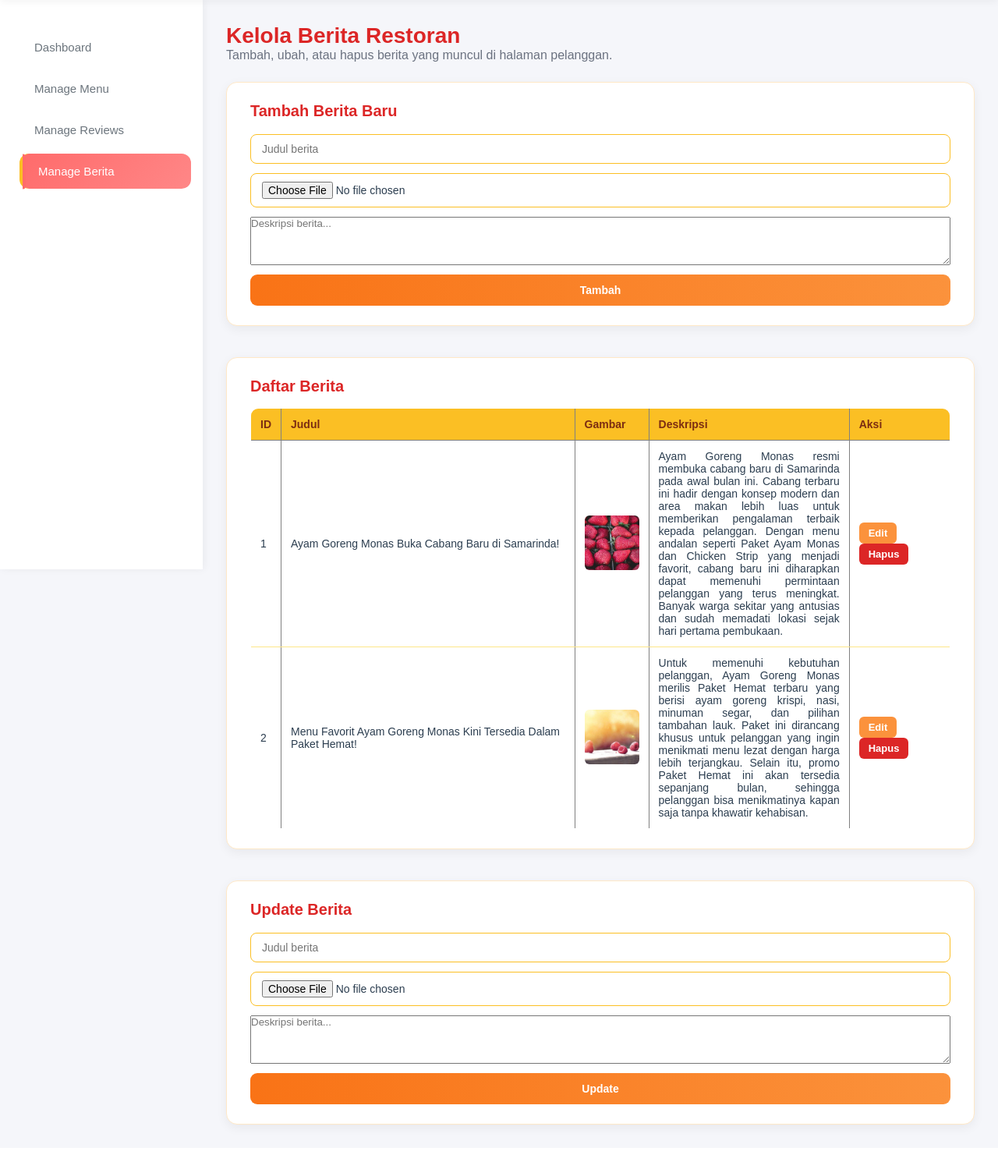
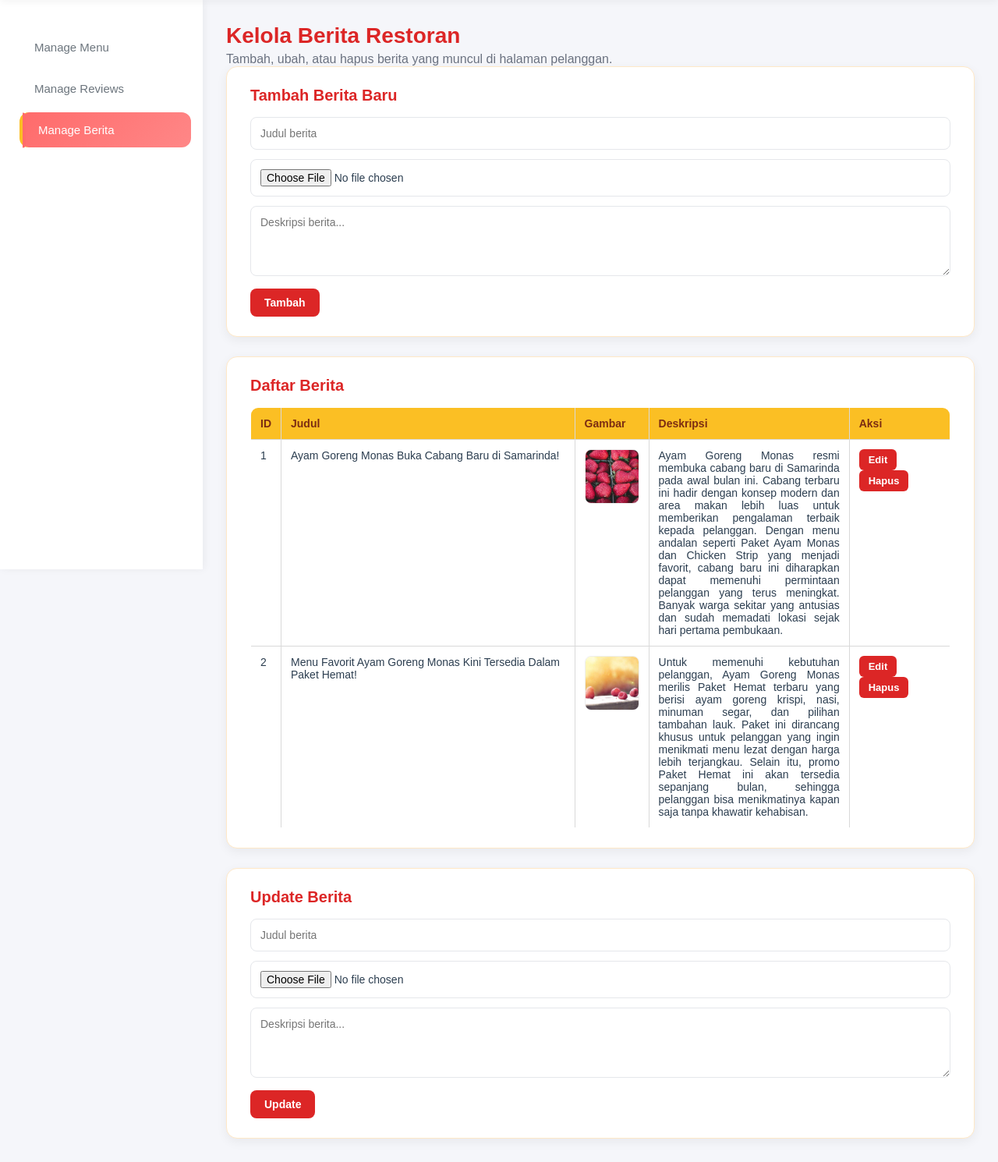
Before and after one commit to Britamaxx/Ayam-Goreng-Monas-Web, a PHP site: page /manage_berita.php in a window 1280 px wide. Shown: the part 70-1560 px from the top of the page at 78% size. Before the commit the page ends 1522 px from the top, so only its background shows below. Run offline with PHP 8.4, Linux system fonts and the light colour scheme; data comes from the database, SQL or seed files in the repository.

Commit message:
Add more detail

```diff
--- a/Style/manage_berita.css
+++ b/Style/manage_berita.css
@@ -1,3 +1,6 @@
+/* ======================
+   RESET & BASE STYLE
+====================== */
 * {
   margin: 0;
   padding: 0;
@@ -10,6 +13,9 @@
   color: #1a1a1a;
 }
 
+/* ======================
+   NAVBAR
+====================== */
 .navbar {
   position: fixed;
   top: 0;
@@ -31,6 +37,9 @@
   color: #DC2626;
 }
 
+/* ======================
+   SIDEBAR
+====================== */
 .sidebar {
   position: fixed;
   top: 70px;
@@ -71,6 +80,9 @@
   border-left-color: #FBBF24;
 }
 
+/* ======================
+   MAIN CONTENT
+====================== */
 .main-content {
   margin-left: 260px;
   margin-top: 90px;
@@ -88,13 +100,66 @@
   margin-top: 5px;
 }
 
+/* ======================
+   FORM CONTAINER
+====================== */
+.crud-container {
+  display: flex;
+  flex-direction: column;
+  gap: 25px;
+}
+
+/* Sama seperti manage_menu */
+.form-section {
+  background: #ffffff;
+  padding: 25px 30px;
+  border-radius: 14px;
+  box-shadow: 0 4px 14px rgba(0,0,0,0.06);
+  border: 1px solid #FFE8C7;
+}
+
+.form-section h2 {
+  font-size: 20px;
+  font-weight: 700;
+  color: #DC2626;
+  margin-bottom: 16px;
+}
+
+.form-section input,
+.form-section textarea {
+  width: 100%;
+  padding: 12px;
+  margin-bottom: 12px;
+  border: 1px solid #E5E7EB;
+  border-radius: 8px;
+  font-size: 14px;
+}
+
+/* Tombol sama persis */
+.form-section button {
+  padding: 10px 18px;
+  border-radius: 8px;
+  border: none;
+  cursor: pointer;
+  font-size: 14px;
+  font-weight: 600;
+  background: #DC2626;
+  color: white;
+}
+
+.form-section button:hover {
+  filter: brightness(1.1);
+}
+
+/* ======================
+   TABLE SECTION
+====================== */
 .table-section {
   background: #ffffff;
   padding: 25px 30px;
   border-radius: 14px;
   box-shadow: 0 4px 14px rgba(0,0,0,0.06);
   border: 1px solid #FFE8C7;
-  margin-top: 25px;
 }
 
 .table-section h2 {
@@ -107,8 +172,8 @@
 .table-section table {
   width: 100%;
   border-collapse: collapse;
+  border-radius: 10px;
   overflow: hidden;
-  border-radius: 10px;
 }
 
 .table-section th {
@@ -125,12 +190,14 @@
   background: #FFF;
   border: 1px solid #d9d9d9;
   font-size: 14px;
+  vertical-align: top;
 }
 
 .table-section tr:hover td {
   background: #FFF7DA;
 }
 
+/* Tombol Edit/Hapus */
 .table-section button {
   padding: 6px 12px;
   border-radius: 6px;
@@ -146,12 +213,25 @@
   filter: brightness(1.1);
 }
 
+/* ======================
+   GAMBAR BERITA
+====================== */
+.table-section img {
+  width: 70px;
+  height: 70px;
+  object-fit: cover;
+  border-radius: 8px;
+  border: 1px solid #eee;
+}
+
+/* ======================
+   RESPONSIVE
+====================== */
 @media (max-width: 768px) {
   .main-content {
     margin-left: 0;
     padding: 20px;
   }
-
   .sidebar {
     display: none;
   }
--- a/manage_berita.php
+++ b/manage_berita.php
@@ -47,7 +47,7 @@
     <meta name="viewport" content="width=device-width, initial-scale=1.0" />
     <title>Dashboard Admin - Manage Berita</title>
     <link rel="icon" type="image/png" sizes="16x16" href="./source/Logo.png" />
-    <link rel="stylesheet" href="./style/manage_menu.css" />
+    <link rel="stylesheet" href="./style/manage_berita.css" />
     <link rel="stylesheet" href="./style/admin.css" />
     <script src="https://unpkg.com/feather-icons"></script>
   </head>
@@ -74,7 +74,6 @@
 
     <section class="sidebar">
       <ul class="sidebar-menu">
-        <li class="dashboard"><a href="admin.php">Dashboard</a></li>
         <li class="manage-menu"><a href="manage_menu.php">Manage Menu</a></li>
         <li class="manage-review"><a href="manage_reviews.php">Manage Reviews</a></li>
         <li class="manage-berita active"><a href="manage_berita.php">Manage Berita</a></li>
--- a/manage_menu.php
+++ b/manage_menu.php
@@ -75,7 +75,6 @@
 
     <section class="sidebar">
       <ul class="sidebar-menu">
-        <li class="dashboard"><a href="admin.php">Dashboard</a></li>
         <li class="manage-menu active"><a href="manage_menu.php">Manage Menu</a></li>
         <li class="manage-review"><a href="manage_reviews.php">Manage Reviews</a></li>
         <li class="manage berita"><a href="manage_berita.php">Manage Berita</a></li>
--- a/manage_reviews.php
+++ b/manage_reviews.php
@@ -44,7 +44,6 @@
 
     <section class="sidebar">
       <ul class="sidebar-menu">
-        <li class="dashboard"><a href="admin.php">Dashboard</a></li>
         <li class="manage-menu"><a href="manage_menu.php">Manage Menu</a></li>
         <li class="manage-review active"><a href="manage_reviews.php">Manage Reviews</a></li>
         <li class="manage berita"><a href="manage_berita.php">Manage berita</a></li>
```
